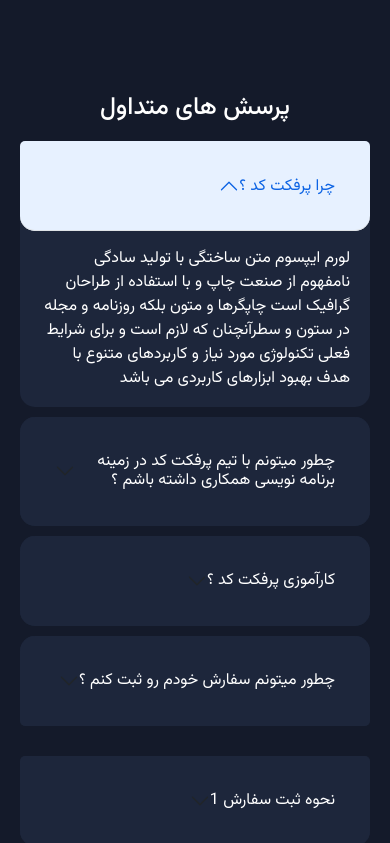
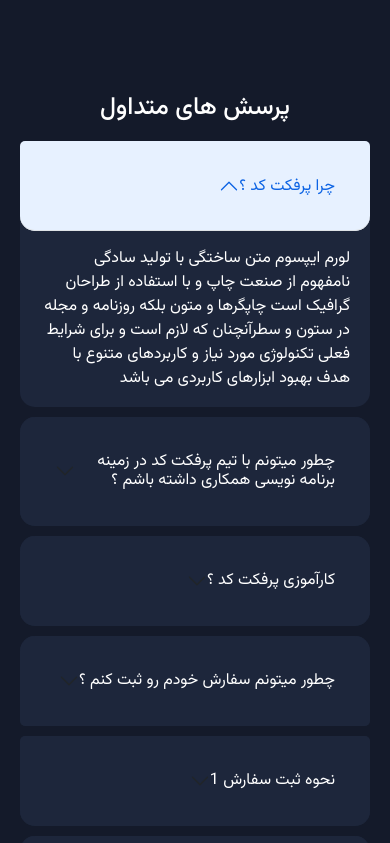
Before and after one commit to Amiraliansaripour/PerfectCodeNew, a React (Create React App) app: page /contact in a window 390 px wide. Shown: the part 1040-1883 px from the top of the page. Built offline with nearby package versions, Linux system fonts and the light colour scheme.

Commit message:
fix gap bug

```diff
--- a/src/components/Faq/Faq.css
+++ b/src/components/Faq/Faq.css
@@ -47,5 +47,6 @@ color: #fff;
 @media only screen and (max-width: 992px) {
     .faq-container{
         flex-direction: column;
+        gap: 0;
     }
 }
```
